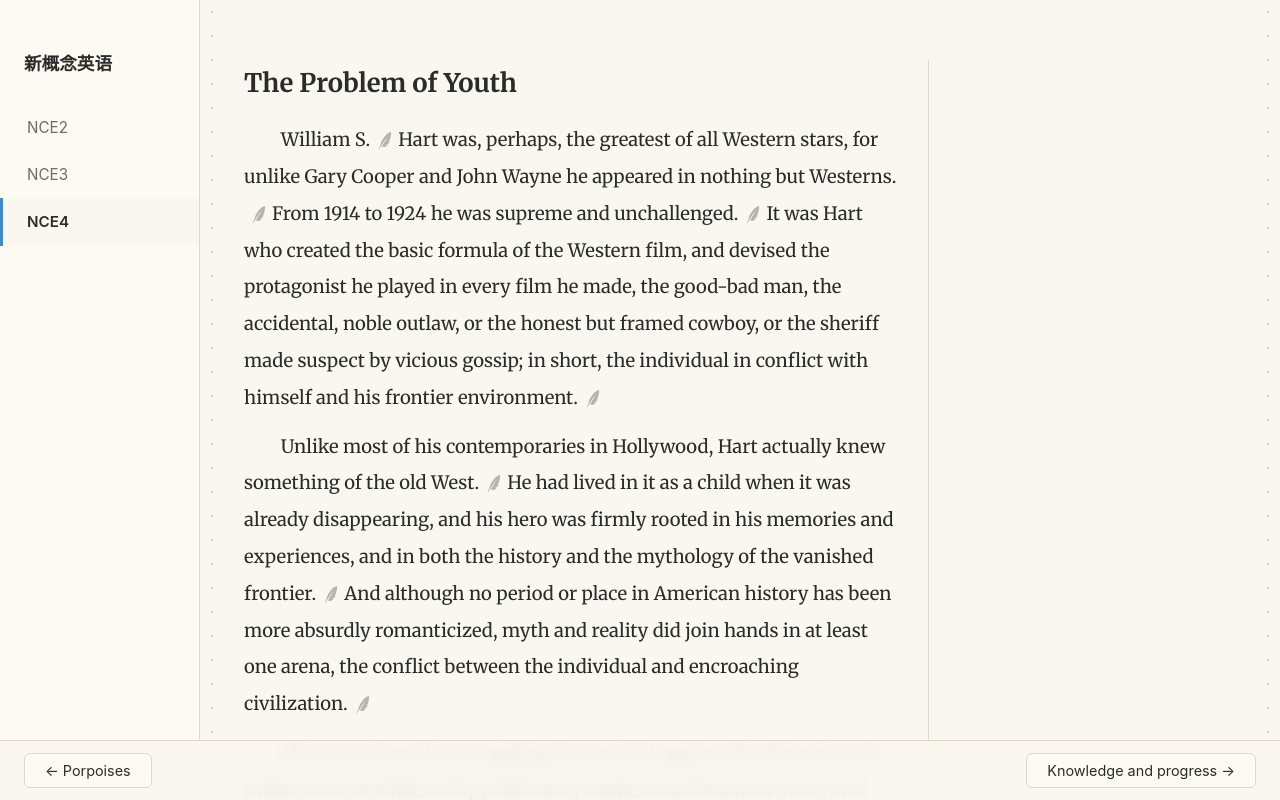
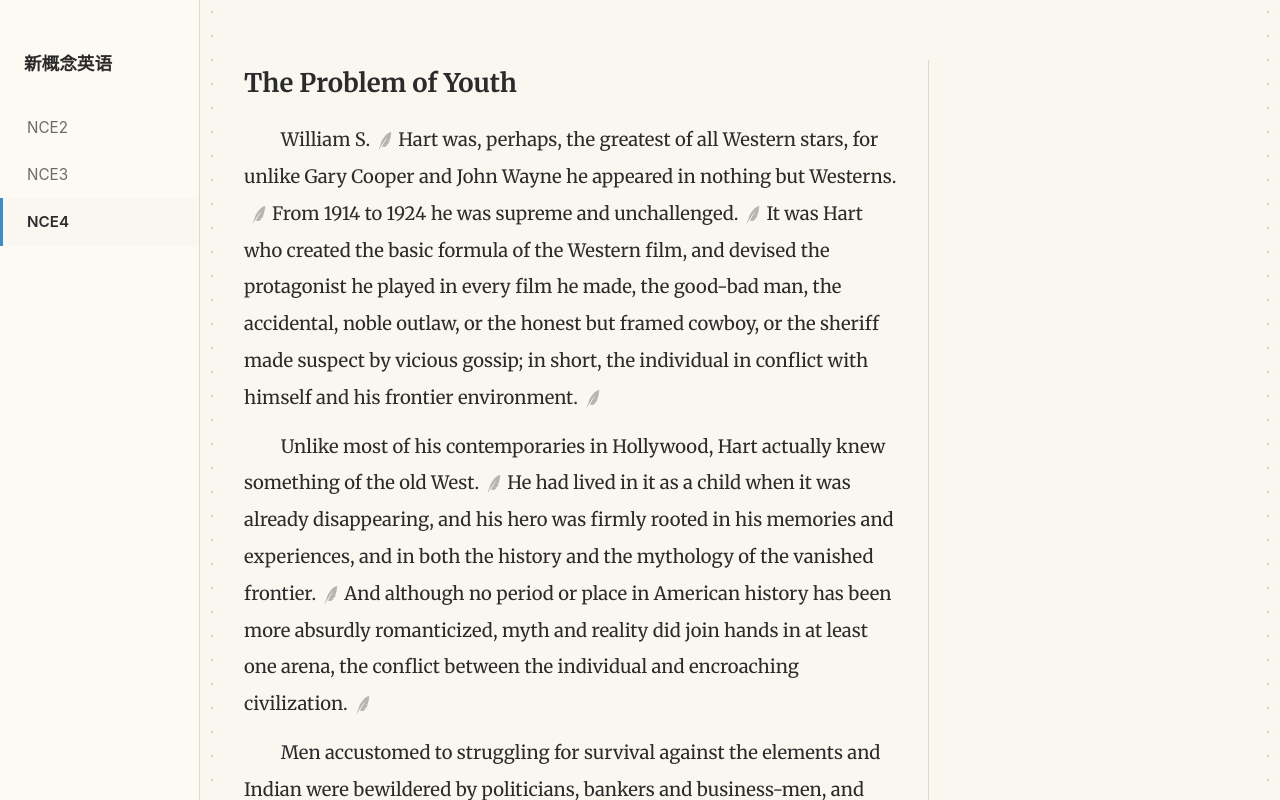
Before and after one commit to farisni/nce-proj, a Vue app: page / in a window 1280 px wide. Both pictures are taken after a click on the element 354 px from the left and 674 px from the top of the page. Shown: the top 800 px of the page. Built offline with nearby package versions, Linux system fonts and the light colour scheme; a web font is replaced by a local one.

Commit message:
fix: 导航按钮移至文章主体底部（全文翻译下方）

```diff
--- a/src/views/Article.vue
+++ b/src/views/Article.vue
@@ -137,10 +137,7 @@ function segClass(seg: Segment): string {
 <template>
   <div class="reading-page">
     <div v-if="activeKey" class="spotlight-overlay" @click="activeKey = ''"></div>
-    <div class="nav-buttons">
-      <button v-if="neighbors.prev" class="nav-btn nav-prev" @click="router.push({ name: 'article', params: { id: neighbors.prev.id } })">← {{ neighbors.prev.title }}</button>
-      <button v-if="neighbors.next" class="nav-btn nav-next" @click="router.push({ name: 'article', params: { id: neighbors.next.id } })">{{ neighbors.next.title }} →</button>
-    </div>
+
 
     <div class="main-content">
       <div class="article-section">
@@ -188,6 +185,10 @@ function segClass(seg: Segment): string {
           <div class="section-main">
             <h2 class="section-title">全文翻译</h2>
             <p v-for="(t, idx) in article.translation.paragraphs" :key="idx" class="paragraph translation">{{ t }}</p>
+            <div class="nav-buttons">
+              <button v-if="neighbors.prev" class="nav-btn nav-prev" @click="router.push({ name: 'article', params: { id: neighbors.prev.id } })">← {{ neighbors.prev.title }}</button>
+              <button v-if="neighbors.next" class="nav-btn nav-next" @click="router.push({ name: 'article', params: { id: neighbors.next.id } })">{{ neighbors.next.title }} →</button>
+            </div>
           </div>
           <div class="section-divider"></div>
           <div class="section-side"></div>
@@ -263,11 +264,8 @@ function segClass(seg: Segment): string {
 .panel-enter-from, .panel-leave-to { opacity: 0; transform: translateY(-6px); }
 .translation { font-size: 0.9rem; color: var(--color-text-secondary); }
 .nav-buttons {
-  position: fixed; bottom: 0; left: 0; right: 0; z-index: 20;
   display: flex; justify-content: space-between; align-items: center;
-  padding: 12px 24px;
-  background: rgba(250, 247, 240, 0.92);
-  backdrop-filter: blur(8px);
+  padding: 28px 0 0; margin-top: 24px;
   border-top: 1px solid var(--color-border);
 }
 .nav-btn {
```
